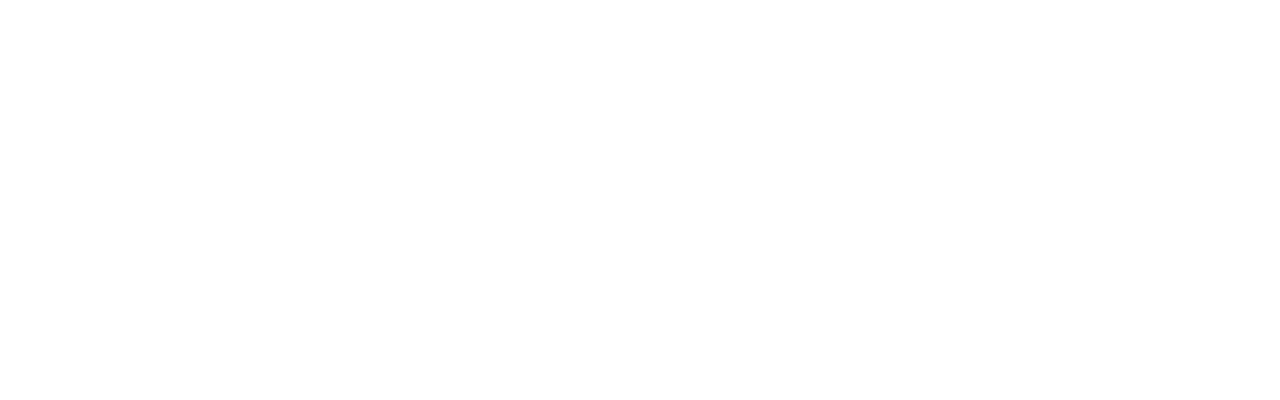
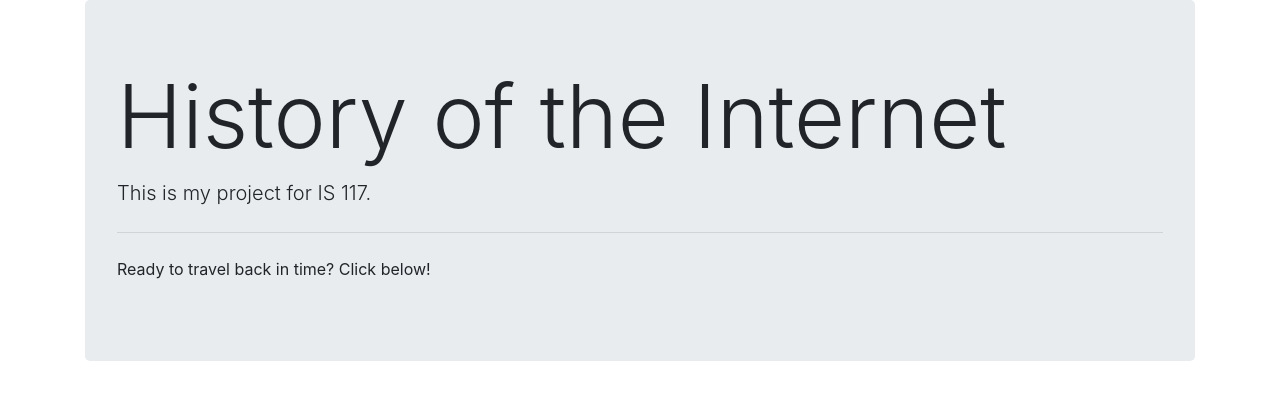
Before and after one commit to er257/HistoryOfTheInternet, a plain HTML site: page index.html in a window 1280 px wide. Drawn offline with nearby package versions, Linux system fonts and the light colour scheme.

Commit message:
Feature: Added Jumbotron element to index.html

```diff
--- a/index.html
+++ b/index.html
@@ -9,7 +9,14 @@
     <title>History of the Internet</title>
 </head>
 <body>
-
+<div class="container">
+    <div class="jumbotron">
+        <h1 class="display-2">History of the Internet</h1>
+        <p class="lead">This is my project for IS 117.</p>
+        <hr class="my-4">
+        <p>Ready to travel back in time? Click below!</p>
+    </div>
+</div>
 
 <!-- Bootstrap JS Components -->
 <script src="https://code.jquery.com/jquery-3.5.1.slim.min.js" integrity="sha384-DfXdz2htPH0lsSSs5nCTpuj/zy4C+OGpamoFVy38MVBnE+IbbVYUew+OrCXaRkfj" crossorigin="anonymous"></script>
```
